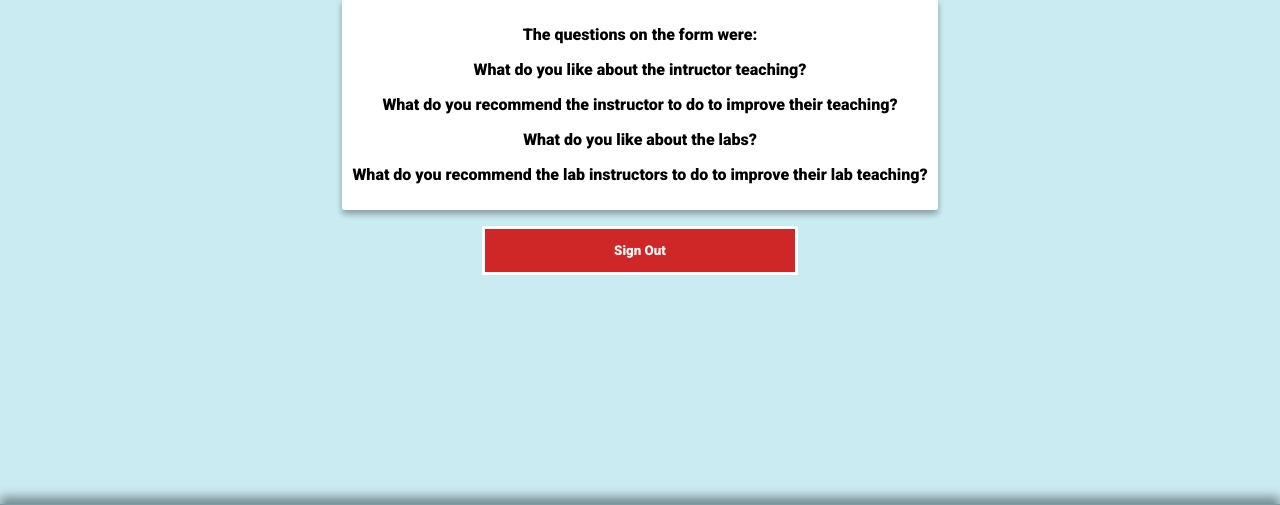
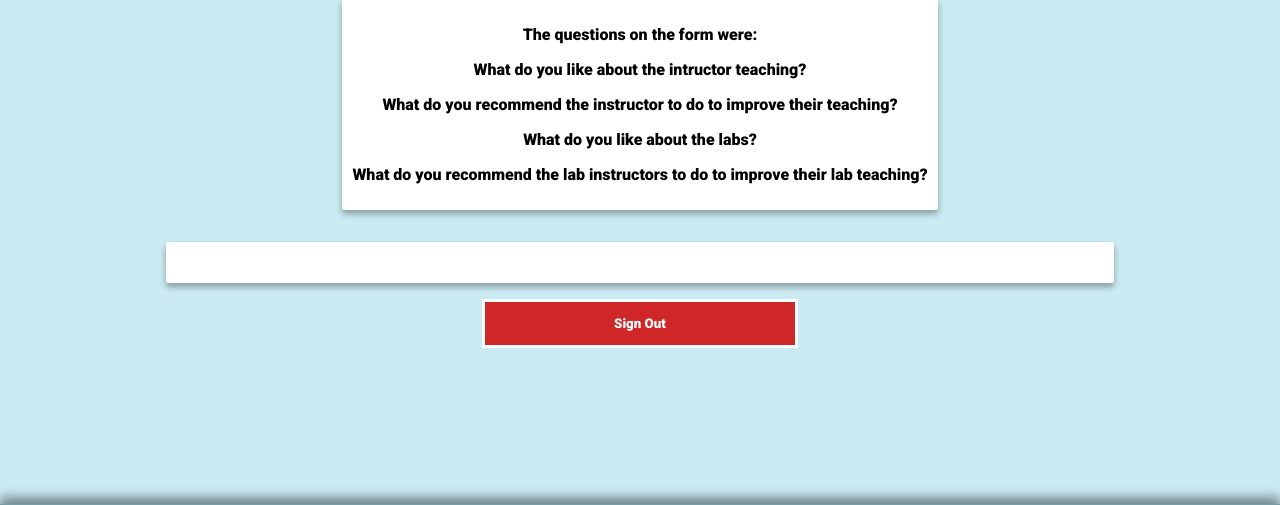
Before and after one commit to ismailmohammad/cscb20-a3, a PHP site: page /feedback.php in a window 1280 px wide. Shown: the part 210-715 px from the top of the page. Run offline with PHP 8.4, Linux system fonts and the light colour scheme; the visitor is signed in with stand-in values (Sample User, id 1); data that the repository does not hold is empty.

Commit message:
back buttons added

```diff
--- a/allgrades.php
+++ b/allgrades.php
@@ -123,6 +123,7 @@ END;
      // Signout Button
 				print <<< END
 				<div class="center">
+				<button id="back-button" type="button" onClick="window.history.back();" class="panel">Go Back</button>
 				<button id="signout-button" type="button" onClick="location.href='signout.php'" class="signout-button">Sign Out</button>
 				</div>
 END;
--- a/editgrades.php
+++ b/editgrades.php
@@ -151,6 +151,7 @@ END;
 				// Signout Button
 				print <<< END
 				<div class="center">
+				<button id="back-button" type="button" onClick="window.history.back();" class="panel">Go Back</button>
 				<button id="signout-button" type="button" onClick="location.href='signout.php'" class="signout-button">Sign Out</button>
 				</div>
 END;
--- a/feedback.php
+++ b/feedback.php
@@ -111,6 +111,7 @@ END;
        }
 			// Signout Button
 				print <<< END
+				<button id="back-button" type="button" onClick="window.history.back();" class="panel">Go Back</button>
 				<button id="signout-button" type="button" onClick="location.href='signout.php'" class="signout-button">Sign Out</button>
 END;
       ?>
--- a/feedbackform.php
+++ b/feedbackform.php
@@ -130,6 +130,7 @@ END;
 				// Signout Button
 				print <<< END
 				<div class="center">
+				<button id="back-button" type="button" onClick="window.history.back();" class="panel">Go Back</button>
 				<button id="signout-button" type="button" onClick="location.href='signout.php'" class="signout-button">Sign Out</button>
 				</div>
 END;
--- a/mygrades.php
+++ b/mygrades.php
@@ -162,6 +162,7 @@ END;
 				print <<< END
 				</div><br>
 				<div class="center">
+				<button id="back-button" type="button" onClick="window.history.back();" class="panel">Go Back</button>
 				<button id="signout-button" type="button" onClick="location.href='signout.php'" class="signout-button">Sign Out</button>
 				</div>
 END;
--- a/remarkform.php
+++ b/remarkform.php
@@ -149,6 +149,7 @@ END;
 				// Signout Button
 				print <<< END
 				<div class="center">
+				<button id="back-button" type="button" onClick="window.history.back();" class="panel">Go Back</button>
 				<button id="signout-button" type="button" onClick="location.href='signout.php'" class="signout-button">Sign Out</button>
 				</div>
 END;
--- a/viewremarks.php
+++ b/viewremarks.php
@@ -111,6 +111,10 @@ END;
         // Signout Button
 				print <<< END
 				<div class="center">
+				<button id="back-button" type="button" onClick="window.history.back();" class="panel">Go Back</button>
+				</div>
+				<div class="center">
+				<button id="back-button" type="button" onClick="window.history.back();" class="panel">Go Back</button>
 				<button id="signout-button" type="button" onClick="location.href='signout.php'" class="signout-button">Sign Out</button>
 				</div>
 END;
```
